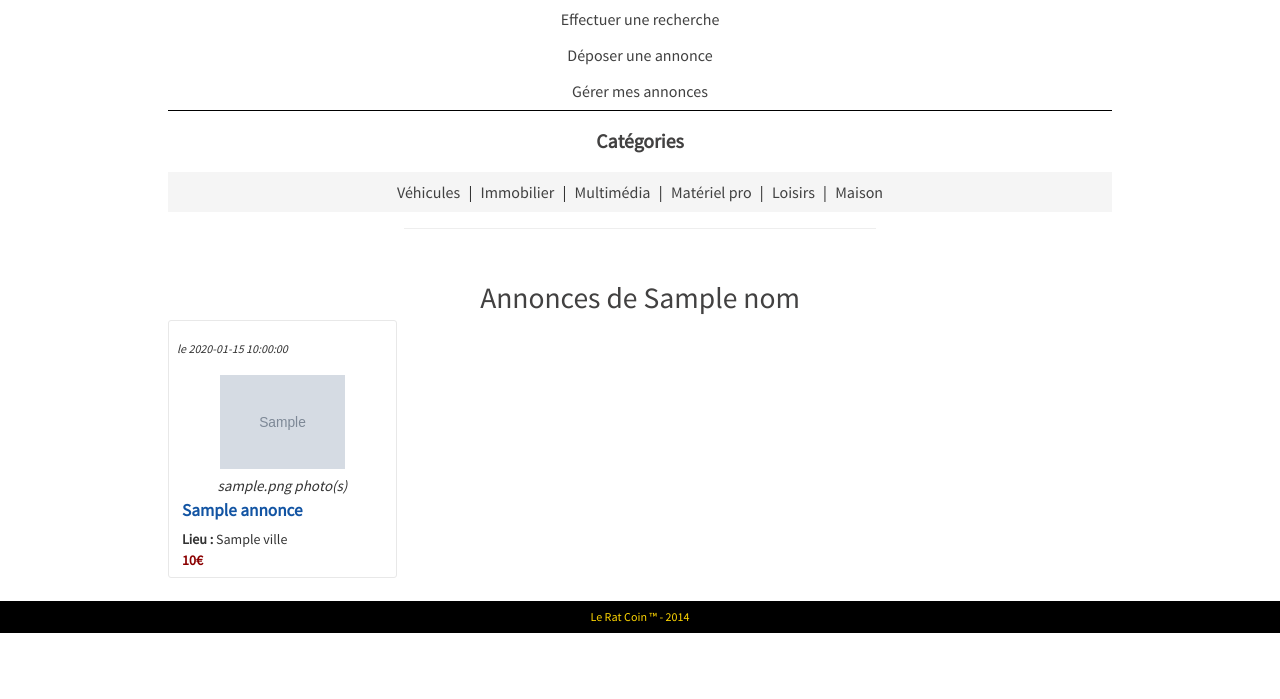
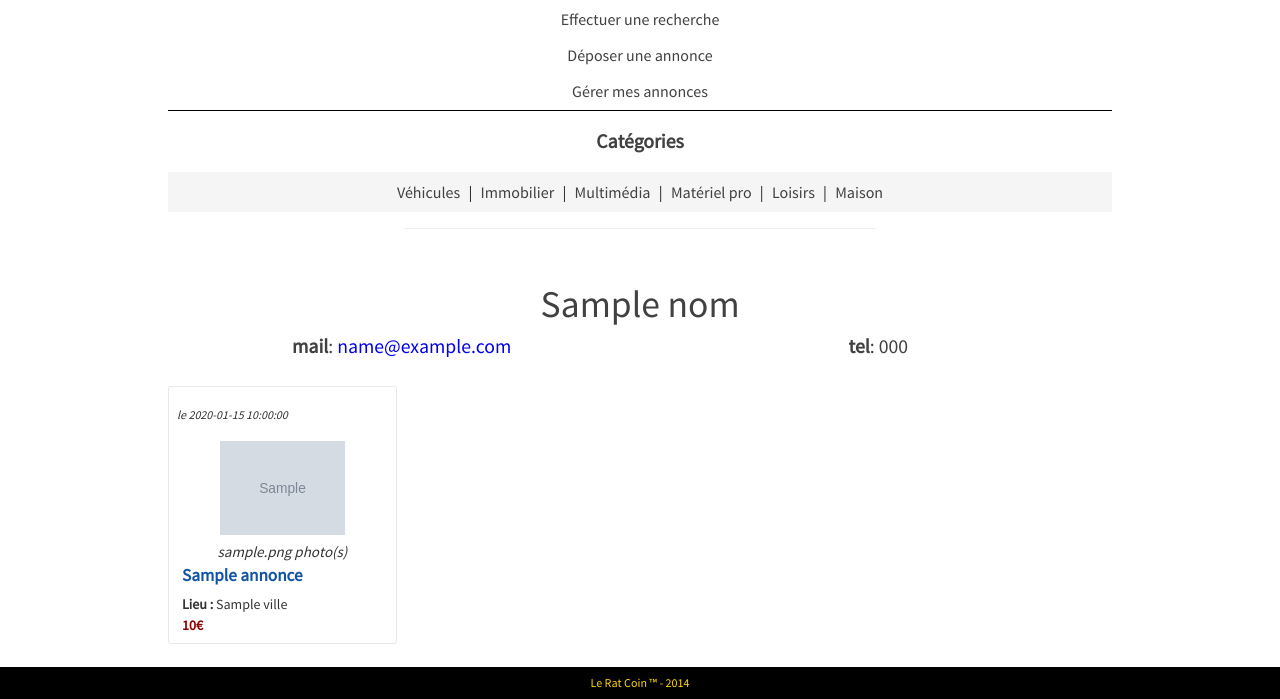
Before and after one commit to Outpox/racoin-php, a PHP site: template template/annonceur.html.twig in a window 1280 px wide. Shown: the part 125-824 px from the top of the page. Before the commit the page ends 758 px from the top, so only its background shows below. Run offline with PHP 8.4, Linux system fonts and the light colour scheme; the template is opened without the code that fills it: most values are stand-ins (such as "Sample title", 1, 10 or a date in 2020); grey boxes marked "Sample" are stand-in pictures; some libraries are stand-ins or nearby versions.

Commit message:
add contact info in annonceur, and link to annonceur in item page

```diff
--- a/template/annonceur.html.twig
+++ b/template/annonceur.html.twig
@@ -7,9 +7,23 @@
 {% block content %}
     <div class="row">
         <div class="columns align-center">
-            <h2>Annonces de {{ nom.nom_annonceur }}</h2>
+            <h1>{{ nom.nom_annonceur }}</h1>
         </div>
     </div>
+
+    <div class="row">
+        <div class="columns md-6 align-center">
+            <h4>
+                <b>mail</b>: <a href="mailto:{{ nom.email }}">{{ nom.email }}</a>
+            </h4>
+        </div>
+        <div class="columns md-6 align-center">
+            <h4>
+                <b>tel</b>: {{ nom.telephone }}
+            </h4>
+        </div>
+    </div>
+    <br/>
     <div class="row">
         {% for a in annonces %}
             <div class="columns md-3">
--- a/template/item.html.twig
+++ b/template/item.html.twig
@@ -34,7 +34,7 @@
                                 </tr>
                                 <tr>
                                     <td>Annonceur</td>
-                                    <td>{{ annonceur.nom_annonceur }}</td>
+                                    <td><a href="{{ chemin }}/annonceur/{{ annonceur.id_annonceur }}">{{ annonceur.nom_annonceur }}</a></td>
                                 </tr>
                                 </tbody>
                             </table>
```
